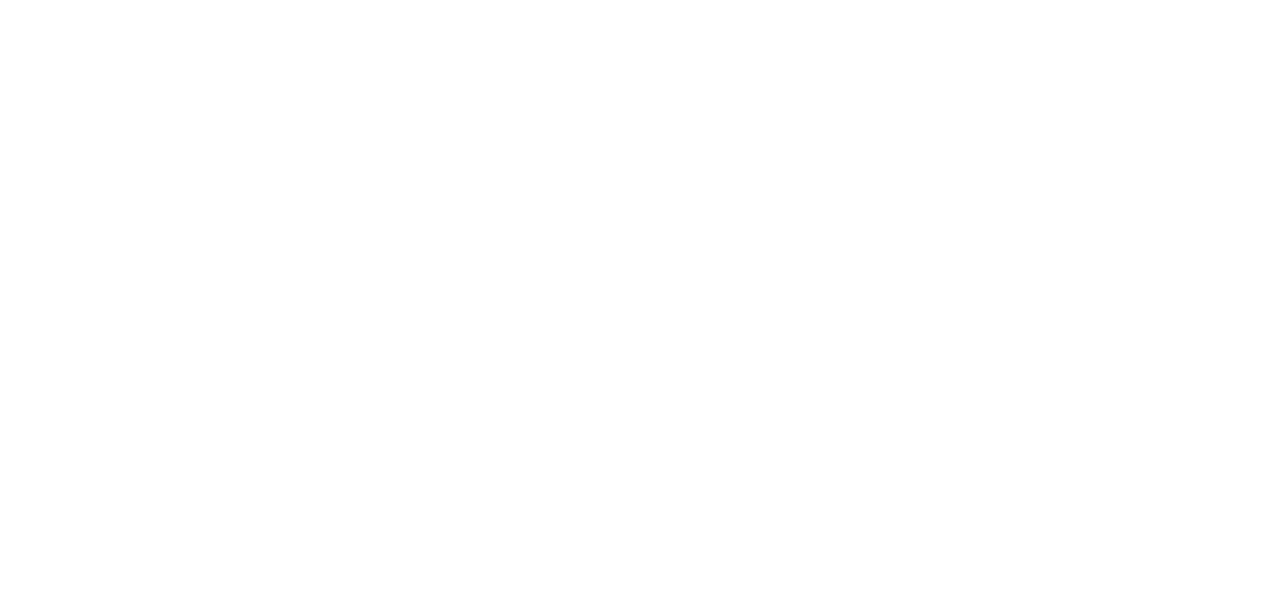
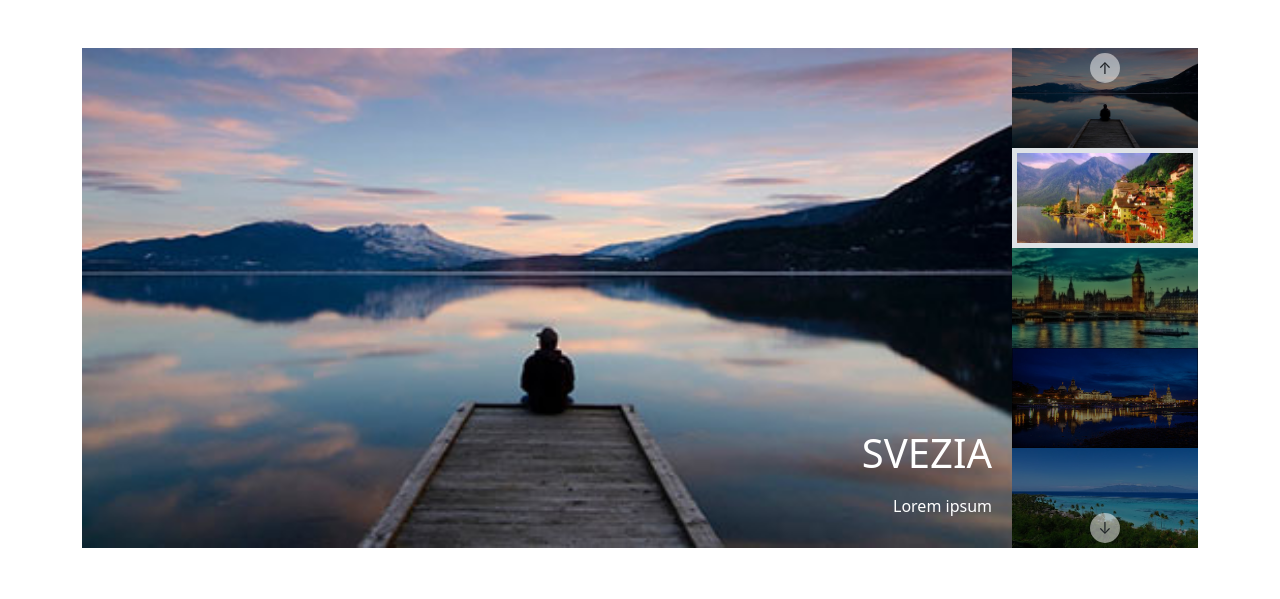
Before and after one commit to G-Salis/js-array-carousel, a plain HTML site: page index.html in a window 1280 px wide. Drawn offline with nearby package versions, Linux system fonts and the light colour scheme.

Commit message:
Html & CSS completati

```diff
--- a/css/style.css
+++ b/css/style.css
@@ -0,0 +1,62 @@
+.cont_img{
+  width: 100%;
+  height: 100px;
+}
+
+.cont_img_primary{
+  width: 100%;
+  height: 500px;
+}
+
+.up_arrow, .down_arrow{
+  z-index: 999;
+  left: 50%;
+  transform: translateX(-50%);
+  width: 30px;
+  height: 30px;
+  text-align: center;
+  line-height: 30px;
+  background-color: rgba(255, 255, 255, .5);
+  border-radius: 50%;
+  margin: 5px 0px;
+  transition: all .2s;
+  cursor: pointer;
+}
+
+.down_arrow{
+  bottom: 0;
+}
+
+.up_arrow:hover, .down_arrow:hover{
+  background-color: white;
+}
+
+.disactive{
+  display: none;
+}
+
+.active{
+  display: block;
+}
+
+.text_postion_l{
+  right: 20px;
+  bottom: 65px;
+  color: white;
+  font-size: 40px;
+  text-transform: uppercase;
+}
+
+.text_postion_d{
+  right: 20px;
+  bottom: 30px;
+  color: white;
+}
+
+.opac{
+  filter: brightness(50%);
+}
+
+.nitid{
+  filter: brightness(100%);
+}
--- a/index.html
+++ b/index.html
@@ -11,6 +11,66 @@
 </head>
 <body>
 
+  <div class="container">
+    <div class="row g-0 py-5">
+      <div class="col bg-danger active">
+<!-- Immagini in risalto -->
+        <div>
+          <img class="cont_img_primary disactive active" src="img/01.jpg" alt="">
+          <img class="cont_img_primary disactive" src="img/02.jpg" alt="">
+          <img class="cont_img_primary disactive" src="img/03.jpg" alt="">
+          <img class="cont_img_primary disactive" src="img/04.jpg" alt="">
+          <img class="cont_img_primary disactive" src="img/05.jpg" alt="">
+        </div>
+
+<!-- Luogo -->
+        <div class="luogo position-relative">
+          <div class="disactive active position-absolute text_postion_l">Svezia</div>
+          <div class="disactive position-absolute">Svizzera</div>
+          <div class="disactive"></div>
+          <div class="disactive"></div>
+          <div class="disactive"></div>
+        </div>
+<!-- Descrizione luogo -->
+        <div class="desc position-relative">
+          <div class="position-absolute text_postion_d disactive">Lorem ipsum, dolor sit amet consectetur adipisicing elit. Et temporibus voluptatum suscipit tempore aliquid deleniti aut veniam inventore eligendi ex ad ullam, cumque provident totam omnis, magnam dolores dolorum corporis.</div>
+          <div class="position-absolute text_postion_d disactive active ">Lorem ipsum</div>
+          <div class="position-absolute text_postion_d disactive"></div>
+          <div class="position-absolute text_postion_d disactive"></div>
+          <div class="position-absolute text_postion_d disactive"></div>
+        </div>
+
+      </div>
+
+
+      <div class="col-2 bg-warning position-relative">
+<!-- Tasti per selezionare le foto -->
+        <div class="up_arrow position-absolute">
+          <span>&uparrow;</span>
+        </div>
+        <div class="down_arrow position-absolute">
+          <span>&downarrow;</span>
+        </div>
+<!-- Miniature delle immagini -->
+        <div>
+          <img class="cont_img opac " src="img/01.jpg" alt="">
+        </div>
+        <div>
+          <img class="cont_img opac nitid border border-5" src="img/02.jpg" alt="">
+        </div>
+        <div>
+          <img class="cont_img opac" src="img/03.jpg" alt="">
+        </div>
+        <div>
+          <img class="cont_img opac" src="img/04.jpg" alt="">
+        </div>
+        <div>
+          <img class="cont_img opac" src="img/05.jpg" alt="">
+        </div>
+      </div>
+    </div>
+  </div>
+
 
 
 
```
